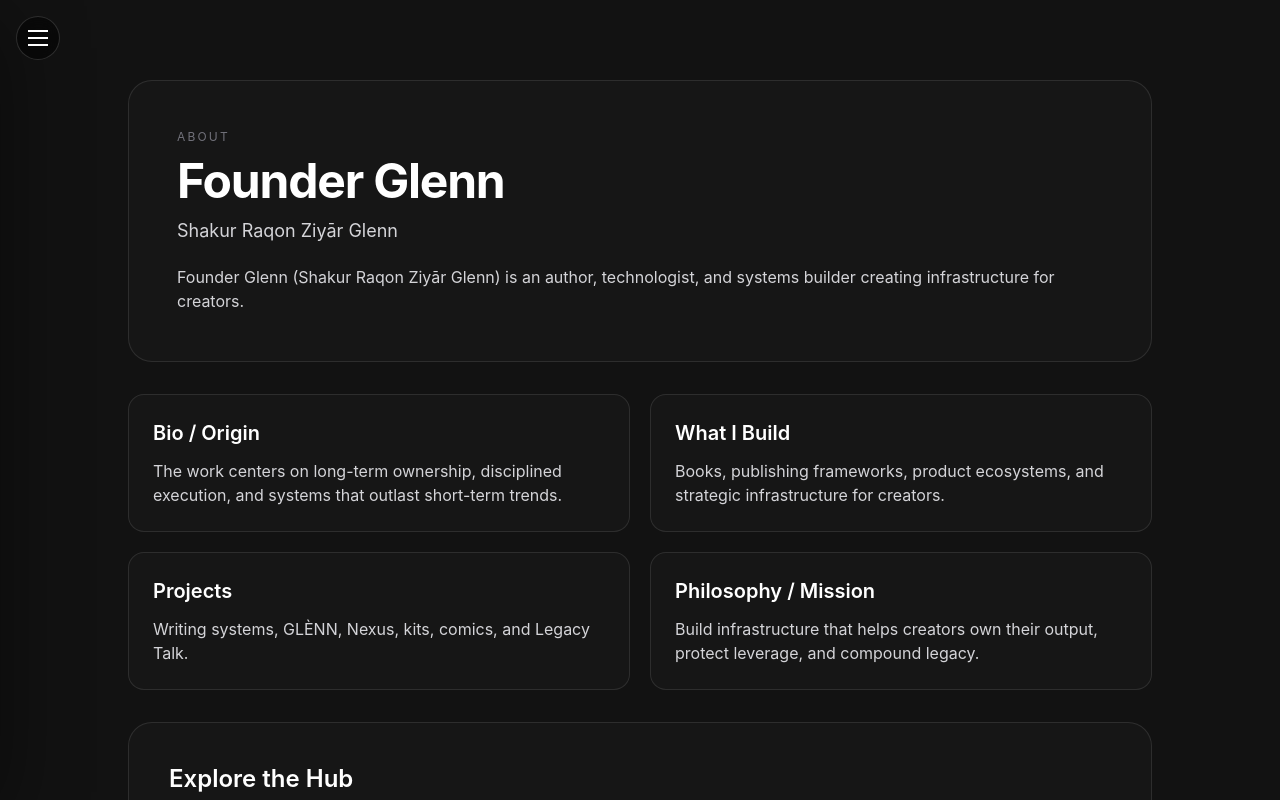
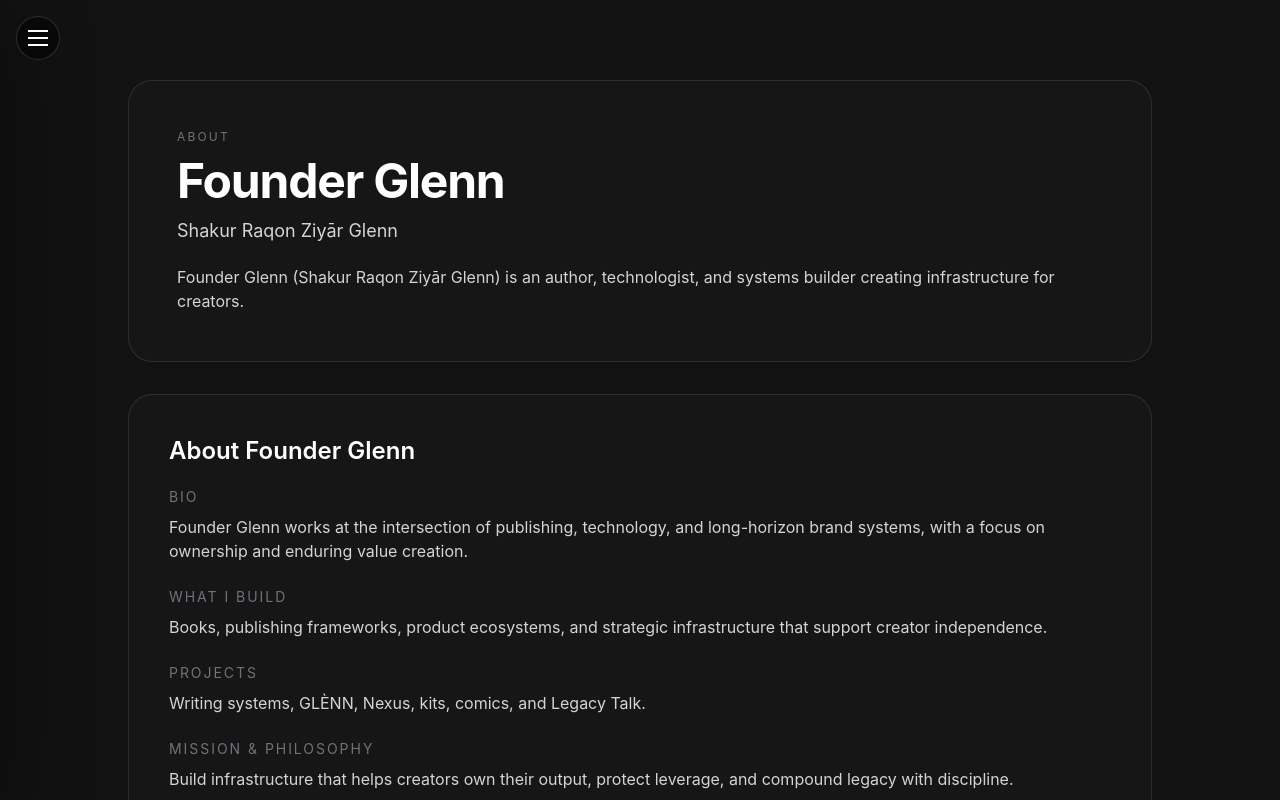
Before and after one commit to Jerseyshakur/FounderGlenn.com, a Next.js app: page /about in a window 1280 px wide. Shown: the top 800 px of the page. Built offline with nearby package versions, Linux system fonts and the light colour scheme.

Commit message:
Remove Maynard Eaton program and Dorianville items from books collection

```diff
--- a/src/app/about/page.tsx
+++ b/src/app/about/page.tsx
@@ -66,31 +66,39 @@ export default function AboutPage() {
           </p>
         </header>
 
-        <section className="grid gap-5 md:grid-cols-2">
-          <div className="rounded-2xl border border-white/10 bg-white/[0.02] p-6">
-            <h2 className="text-xl font-semibold text-white">Bio / Origin</h2>
-            <p className="mt-3 text-zinc-300">
-              The work centers on long-term ownership, disciplined execution, and systems that outlast
-              short-term trends.
+        <section className="rounded-3xl border border-white/10 bg-white/[0.02] p-8 md:p-10">
+          <h2 className="text-2xl font-semibold text-white">About Founder Glenn</h2>
+          <div className="mt-5 space-y-6 text-zinc-300">
+            <div>
+              <h3 className="text-sm uppercase tracking-[0.14em] text-zinc-500">Bio</h3>
+              <p className="mt-2">
+                Founder Glenn works at the intersection of publishing, technology, and long-horizon brand
+                systems, with a focus on ownership and enduring value creation.
               </p>
             </div>
-          <div className="rounded-2xl border border-white/10 bg-white/[0.02] p-6">
-            <h2 className="text-xl font-semibold text-white">What I Build</h2>
-            <p className="mt-3 text-zinc-300">
-              Books, publishing frameworks, product ecosystems, and strategic infrastructure for creators.
+
+            <div>
+              <h3 className="text-sm uppercase tracking-[0.14em] text-zinc-500">What I Build</h3>
+              <p className="mt-2">
+                Books, publishing frameworks, product ecosystems, and strategic infrastructure that support
+                creator independence.
               </p>
             </div>
-          <div className="rounded-2xl border border-white/10 bg-white/[0.02] p-6">
-            <h2 className="text-xl font-semibold text-white">Projects</h2>
-            <p className="mt-3 text-zinc-300">
+
+            <div>
+              <h3 className="text-sm uppercase tracking-[0.14em] text-zinc-500">Projects</h3>
+              <p className="mt-2">
                 Writing systems, GLÈNN, Nexus, kits, comics, and Legacy Talk.
               </p>
             </div>
-          <div className="rounded-2xl border border-white/10 bg-white/[0.02] p-6">
-            <h2 className="text-xl font-semibold text-white">Philosophy / Mission</h2>
-            <p className="mt-3 text-zinc-300">
-              Build infrastructure that helps creators own their output, protect leverage, and compound legacy.
+
+            <div>
+              <h3 className="text-sm uppercase tracking-[0.14em] text-zinc-500">Mission & Philosophy</h3>
+              <p className="mt-2">
+                Build infrastructure that helps creators own their output, protect leverage, and compound
+                legacy with discipline.
               </p>
+            </div>
           </div>
         </section>
 
--- a/src/app/media/page.tsx
+++ b/src/app/media/page.tsx
@@ -1,4 +1,5 @@
 import type { Metadata } from "next";
+import Image from "next/image";
 import Link from "next/link";
 import { seoConfig } from "@/lib/seo";
 
@@ -26,8 +27,15 @@ export default function MediaPage() {
         <section className="grid gap-5 md:grid-cols-2">
           <div className="rounded-2xl border border-white/10 bg-white/[0.02] p-6">
             <p className="text-xs uppercase tracking-[0.14em] text-zinc-500">Headshot</p>
-            <div className="mt-4 flex aspect-[4/5] items-center justify-center rounded-xl border border-dashed border-white/20 bg-black/20 px-5 text-center text-sm text-zinc-400">
-              Press-approved headshot placeholder
+            <div className="relative mt-4 aspect-[4/5] overflow-hidden rounded-xl border border-white/10 bg-black/20">
+              <Image
+                src="/things/founderGlennHEADSHOT.jpg"
+                alt="Founder Glenn headshot"
+                fill
+                priority
+                sizes="(max-width: 768px) 100vw, 40vw"
+                className="object-cover object-center"
+              />
             </div>
           </div>
 
--- a/src/content/navigation.ts
+++ b/src/content/navigation.ts
@@ -5,7 +5,7 @@ export type NavItem = {
 
 export const NAV_ITEMS: NavItem[] = [
   { label: "Home", href: "/" },
-  { label: "Books", href: "/books" },
+  { label: "Books", href: "/books/books" },
   { label: "Blogs", href: "/blogs" },
   { label: "Glenn", href: "/glenn" },
   { label: "Nexus", href: "/nexus" },
```
Also changed, not shown: src/content/books.ts (+0 -15 lines), public/things/founderGlennHEADSHOT.jpg (added), things/founderGlennHEADSHOT.jpg (added). Lines whose indentation alone changed are shown as unchanged.
